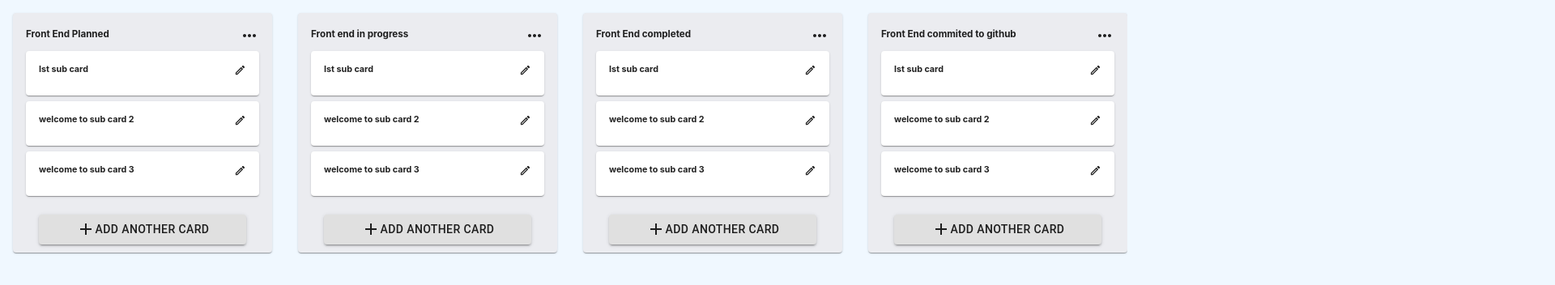
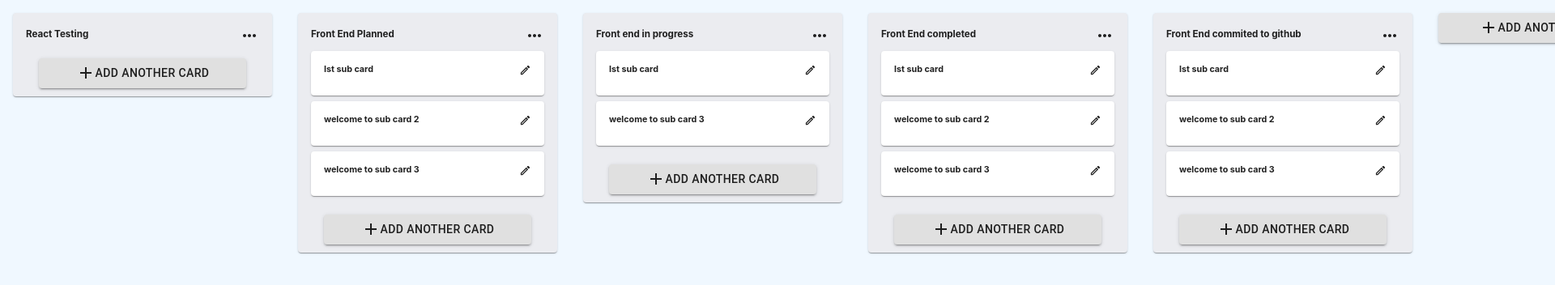
Before and after one commit to ZakirBangash/trello-clone, a React (Create React App) app: page / in a window 1280 px wide. Shown: the top 352 px of the page at 81% size, 1920 px wide, since content can reach past the window. Built offline with nearby package versions, Linux system fonts and the light colour scheme.

Commit message:
ContextApi and User Reducer
fixed the problem related to Card height and blur vs onclick,  then used mouse event instead onClick, it worked
and height auto didnot worked although height 100% worked

```diff
--- a/src/App.css
+++ b/src/App.css
@@ -2,3 +2,10 @@
   display: flex;
 
 }
+
+.app__button {
+  /* display: flex; */
+  padding: 0 !important;
+  min-width: 20em;
+  margin: 1em 1em;
+}
--- a/src/App.js
+++ b/src/App.js
@@ -1,52 +1,35 @@
+import React, {
+  useContext,
+  useState
+} from "react";
+
 import "./App.css";
+import AddIcon from "@material-ui/icons/Add";
 import Card from "./Components/MainCard";
 import Test from "./test.js";
+import Button from "@material-ui/core/Button"
+import GlobalContext from "./GlobalState";
+
+
 
 function App() {
-  const initialCards = [
-    {
-      title: "Front End Planned",
-      subCards: [
-        { title: "Ist sub card" },
-        { title: "welcome to sub card 2" },
-        { title: "welcome to sub card 3" },
-      ],
-    },
-    {
-      title: "Front end in progress",
-      subCards: [
-        { title: "Ist sub card" },
-        { title: "welcome to sub card 2" },
-        { title: "welcome to sub card 3" },
-      ],
-    },
-    {
-      title: "Front End completed",
-      subCards: [
-        { title: "Ist sub card" },
-        { title: "welcome to sub card 2" },
-        { title: "welcome to sub card 3" },
-      ],
-    },
-    {
-      title: "Front End commited to github",
-      subCards: [
-        { title: "Ist sub card" },
-        { title: "welcome to sub card 2" },
-        { title: "welcome to sub card 3" },
-      ],
-    },
-  ];
+
+  const { cards } = useContext(GlobalContext);
+
+  console.log(cards)
 
   return (
     <div className="app">
-      {initialCards.map((card, index) => (
+      {cards.map((card, index) => (
         <Card title={card.title} subCards={card.subCards} />
       ))}
+    <div className="app__button">
+     <Button variant="contained">
+        <AddIcon /> Add Another list
+     </Button>
+    </div>
 
-      {/* <Card />
-      <Card />
-      <Card /> */}
+
     </div>
   );
 }
--- a/src/Components/CardButton.js
+++ b/src/Components/CardButton.js
@@ -1,4 +1,4 @@
-import React from "react";
+import React, { useContext } from "react";
 import Button from "@material-ui/core/Button";
 import "./styles/CardButton.css";
 import AddIcon from "@material-ui/icons/Add";
@@ -7,17 +7,27 @@ import Input from "@material-ui/core/Input";
 import Tooltip from "@material-ui/core/Tooltip";
 import Fab from "@material-ui/core/Fab";
 import ClearIcon from "@material-ui/icons/Clear";
+import GlobalContext from "../GlobalState";
+
 const CardButton = () => {
   const [add, setAdd] = React.useState(false);
-
+  const [addCard, setAddCard] = React.useState("");
   const handleClose = () => {
     setAdd(false);
   };
+
+  const { addUser } = useContext(GlobalContext);
+
+  const addAnotherCard = () => {
+    addUser(addCard);
+    setAddCard("");
+  };
+
   return (
     <>
-      <span className="cardButton" onClick={() => setAdd(true)}>
+      <span className="cardButton"  onClick={() => setAdd(true)} >
         {!add ? (
-          <Button variant="contained">
+          <Button variant="contained" >
             <AddIcon />
             <p> Add another card </p>
           </Button>
@@ -26,12 +36,27 @@ const CardButton = () => {
         )}
       </span>
       {add ? (
-        <div className="cardButton__addCard">
+        <div className="cardButton__addCard"   onBlur={ handleClose}>
+
           <Input
+
+           autoFocus
+            value={addCard}
+            onChange={(e) => {
+              setAddCard(e.target.value);
+
+            }}
             className="cardButton__input"
             placeholder="Enter card Title here..."
           />
-          <Fab color="primary" className="cardButton__AddIcon" size="small">
+          <Fab
+
+            onMouseDown={addAnotherCard}
+            color="primary"
+            className="cardButton__AddIcon"
+            size="small"
+            disabled={!addCard}
+          >
             <AddIcon />
           </Fab>
           <Fab
--- a/src/Components/MainCard.js
+++ b/src/Components/MainCard.js
@@ -16,9 +16,14 @@ export default function MainCard({ title, subCards }) {
           <MoreHorizIcon />
         </div>
 
-        {subCards.map((subCard) => (
+
+        {
+        subCards?.map((subCard) => (
           <SubCard title={subCard.title} />
-        ))}
+        ))
+
+        }
+
       </CardContent>
       <CardButton />
     </Card>
--- a/src/Components/styles/CardButton.css
+++ b/src/Components/styles/CardButton.css
@@ -10,11 +10,6 @@
     width: 80% !important;
 }
 
-/* .cardButton__input {
-    width: 0% !important;
-
-} */
-
 .cardButton__addCard {
     display: flex !important;
  justify-content: center !important;
--- a/src/Components/styles/MainCard.css
+++ b/src/Components/styles/MainCard.css
@@ -3,6 +3,9 @@
   padding: 0 !important;
   min-width: 20em;
   margin: 1em 1em;
+  height: 100%;
+  /* max-height: 100%; */
+
 }
 
 .mainCard__header {
--- /dev/null
+++ b/src/GlobalState.js
@@ -0,0 +1,78 @@
+import React, {
+    createContext,
+    useReducer,
+    useState
+} from "react";
+
+import reducer from './reducer'
+
+  const GlobalContext = createContext();
+
+  export default GlobalContext; // export it for using inside useContext
+
+  const initialCards = [
+    {
+        title: "React Testing",
+      },
+    {
+      title: "Front End Planned",
+      subCards: [
+        { title: "Ist sub card" },
+        { title: "welcome to sub card 2" },
+        { title: "welcome to sub card 3" },
+      ],
+    },
+
+    {
+      title: "Front end in progress",
+      subCards: [
+        { title: "Ist sub card" },
+        { title: "welcome to sub card 3" },
+      ],
+    },
+    {
+      title: "Front End completed",
+      subCards: [
+        { title: "Ist sub card" },
+        { title: "welcome to sub card 2" },
+        { title: "welcome to sub card 3" },
+      ],
+    },
+    {
+      title: "Front End commited to github",
+      subCards: [
+        { title: "Ist sub card" },
+        { title: "welcome to sub card 2" },
+        { title: "welcome to sub card 3" },
+      ],
+    },
+
+  ];
+
+  export const GlobalProvider = ({ children }) => {
+      let [state, dispatch] = useReducer(reducer,initialCards);
+
+
+
+
+      function addUser(user)  {
+          console.log(user)
+         dispatch({
+         type: "addUser",
+         payload:user
+       })
+    };
+
+
+
+    return (
+      <GlobalContext.Provider
+        value={{
+          cards:state,
+          addUser : addUser
+        }}
+      >
+        {children}
+      </GlobalContext.Provider>
+    );
+  };
--- a/src/index.js
+++ b/src/index.js
@@ -2,10 +2,13 @@ import React from "react";
 import ReactDOM from "react-dom";
 import "./index.css";
 import App from "./App";
+import { GlobalProvider } from "./GlobalState";
 
 ReactDOM.render(
-  <React.StrictMode>
-    <App />
-  </React.StrictMode>,
+  <GlobalProvider>
+      <App />
+  </GlobalProvider>
+
+  ,
   document.getElementById("root")
 );
--- /dev/null
+++ b/src/reducer.js
@@ -0,0 +1,14 @@
+const reducer = (state, action) => {
+
+        switch (action.type) {
+          case "addUser": {
+            console.log("AddUser of the Sign")
+                return state;
+          }
+
+          default:
+            return state;
+        }
+      };
+
+      export default reducer;
```
Also changed, not shown: 1 other file (tests, documents, lock files or other folders).
